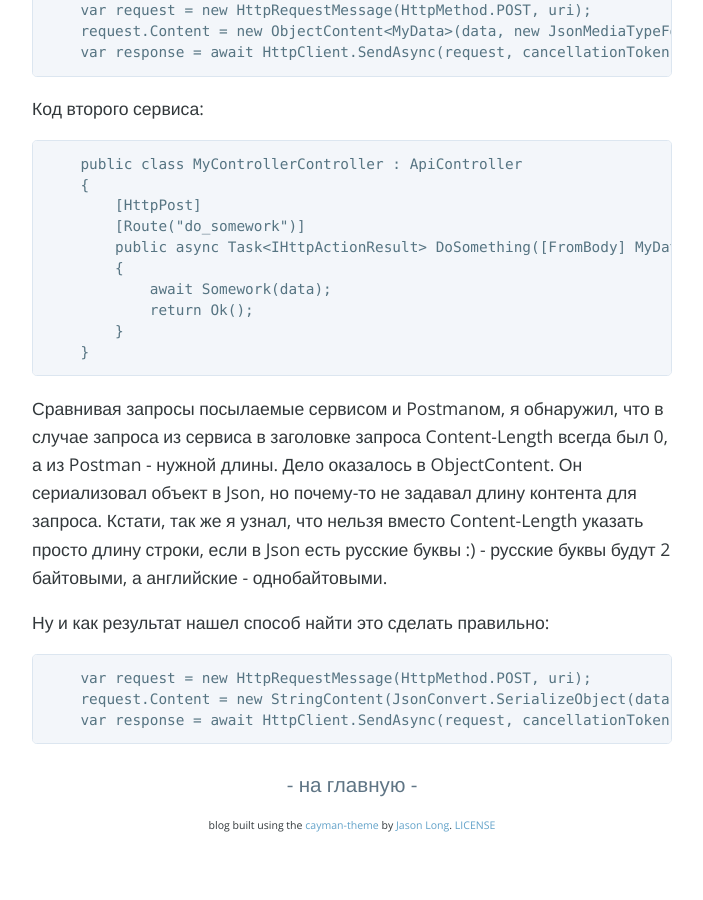
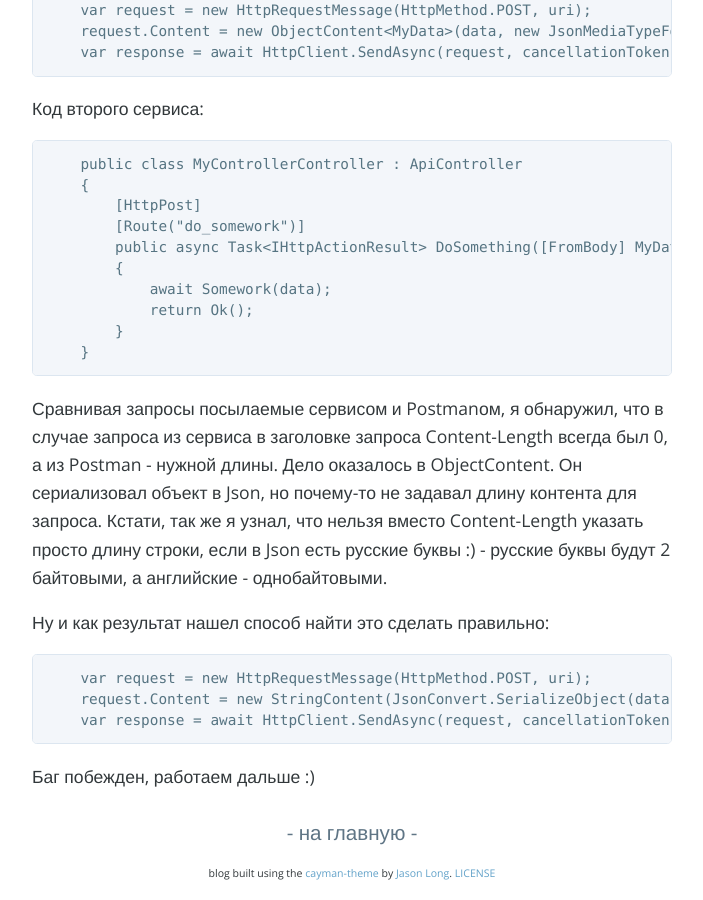
Before and after one commit to GSTQ/gstq.github.io, a Jekyll site: the page built from _posts/2018-06-30-http-serialize-object.md, in a window 1280 px wide and 900 px high, scrolled down 799 px. Shown: the whole window, without its empty margins (288-991 px from the left). Built offline with Jekyll 4.4.1, drawn with Linux system fonts in a browser that asks for light colours; nearby versions of some CDN libraries; comment, search, counter and statistics services are not loaded; before the commit the page ends 1652 px from its top, so only the background shows below that.

Commit message:
Add something else

````diff
--- a/_posts/2018-06-30-http-serialize-object.md
+++ b/_posts/2018-06-30-http-serialize-object.md
@@ -42,3 +42,4 @@ comments: true
     request.Content = new StringContent(JsonConvert.SerializeObject(data), Encoding.UTF8, "application/json");
     var response = await HttpClient.SendAsync(request, cancellationToken);
 ```
+Баг побежден, работаем дальше :)
````
